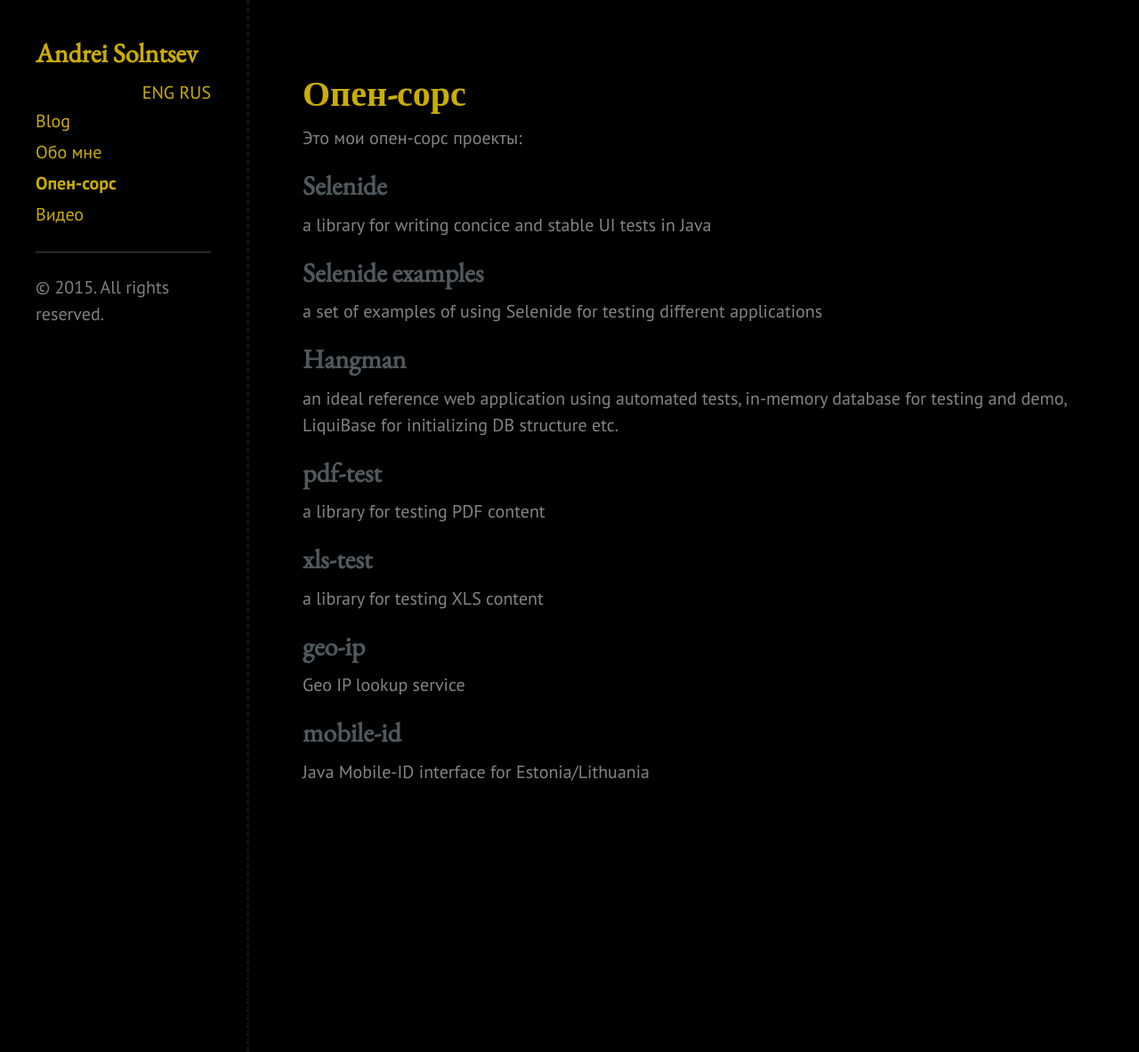
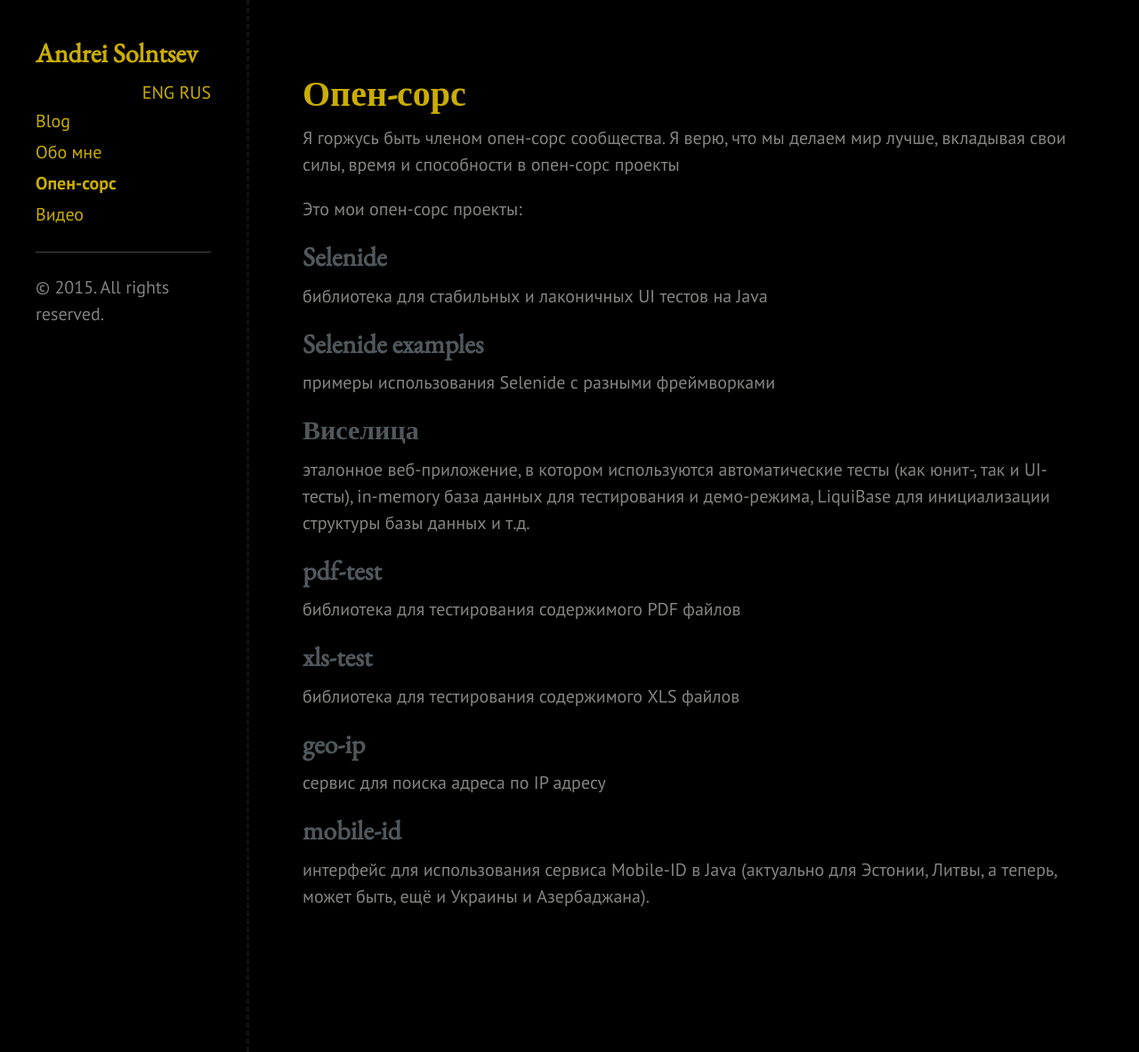
Before and after one commit to asolntsev/asolntsev.github.io, a Jekyll site: the page built from ru/open-source.md, in a window 1280 px wide and 1183 px high. Shown: the whole window at 89% size. Built offline with Jekyll 4.4.1, drawn with Linux system fonts in a browser that asks for light colours; nearby versions of some CDN libraries; Markdown is read by kramdown in place of the engine named in the settings.

Commit message:
translate "about me" and "open-source" pages to russian

```diff
--- a/ru/open-source.md
+++ b/ru/open-source.md
@@ -4,32 +4,38 @@
 category: ru
 ---
 
+Я горжусь быть членом опен-сорс сообщества.
+Я верю, что мы делаем мир лучше, вкладывая свои силы, время и способности в опен-сорс проекты
+
 Это мои опен-сорс проекты:
 
 ## [Selenide](selenide.org)
 
-a library for writing concice and stable UI tests in Java
+библиотека для стабильных и лаконичных UI тестов на Java
 
 ## [Selenide examples](https://github.com/selenide-examples)
 
-a set of examples of using Selenide for testing different applications
+примеры использования Selenide с разными фреймворками
 
-## [Hangman](https://github.com/selenide-examples/hangman)
+## [Виселица](https://github.com/selenide-examples/hangman)
 
-an ideal reference web application using automated tests, in-memory database for testing and demo, LiquiBase for initializing DB structure etc.
+эталонное веб-приложение, в котором используются автоматические тесты (как юнит-, так и UI-тесты),
+in-memory база данных для тестирования и демо-режима,
+LiquiBase для инициализации структуры базы данных и т.д.
 
 ## [pdf-test](https://github.com/codeborne/pdf-test)
 
-a library for testing PDF content
+библиотека для тестирования содержимого PDF файлов
 
 ## [xls-test](https://github.com/codeborne/xls-test)
 
-a library for testing XLS content
+библиотека для тестирования содержимого XLS файлов
 
 ## [geo-ip](https://github.com/codeborne/geoip)
 
-Geo IP lookup service
+сервис для поиска адреса по IP адресу
 
 ## [mobile-id](https://github.com/codeborne/mobileid)
 
-Java Mobile-ID interface for Estonia/Lithuania
+интерфейс для использования сервиса Mobile-ID в Java
+(актуально для Эстонии, Литвы, а теперь, может быть, ещё и Украины и Азербаджана).
```
Also changed, not shown: en/about.md (+6 -2 lines), en/open-source.md (+2 -0 lines), ru/about.md (+8 -5 lines).
